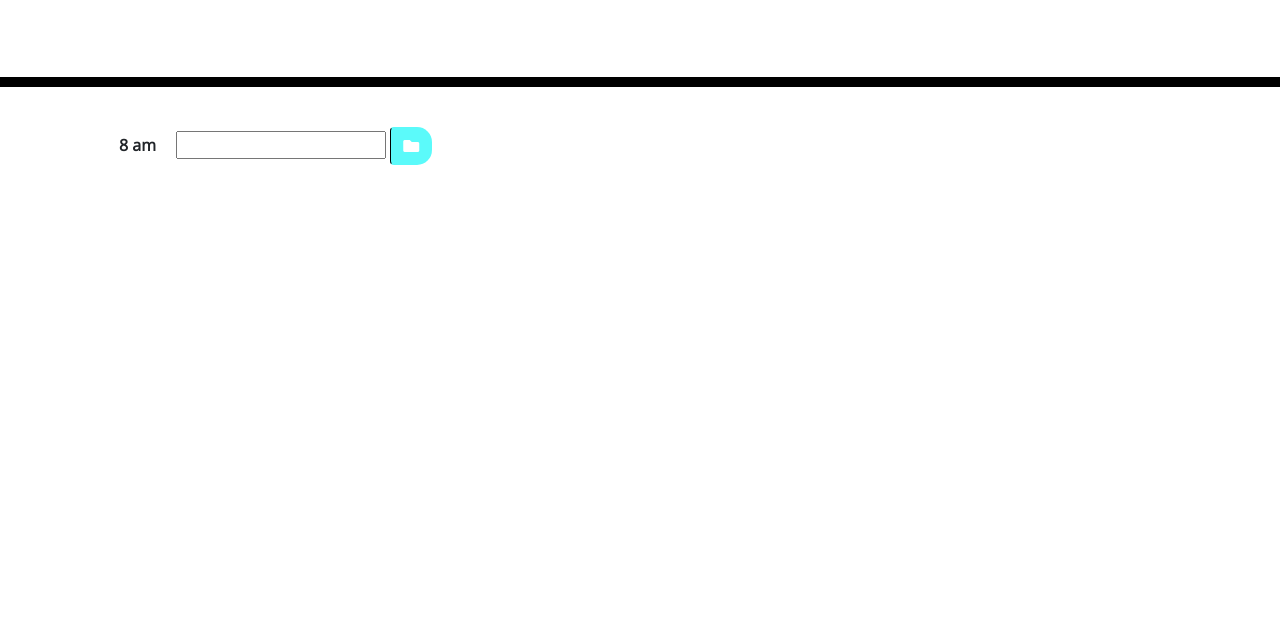
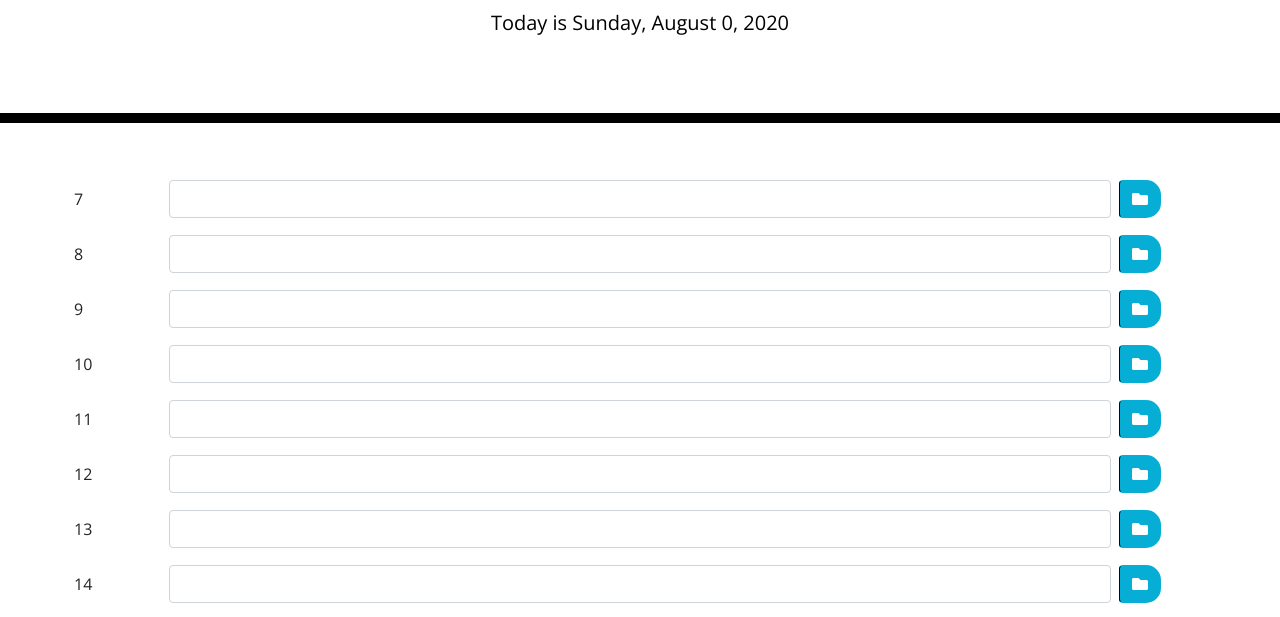
Before and after one commit to jbaxter91/day-planner, a plain HTML site: page index.html in a window 1280 px wide. Shown: the part 181-798 px from the top of the page. Drawn offline with nearby package versions, Linux system fonts and the light colour scheme.

Commit message:
Built out a lot of the js, Added hour generation based on const start and stop, added functionality to limit input to readonly if the time is past, same goes for save button dissapearing if past due

```diff
--- a/assets/scripts/script.js
+++ b/assets/scripts/script.js
@@ -7,5 +7,73 @@
     // Change this value to chang the starting time of the planner
 const STARTING_HOUR = 7;
     // Change this value to chang the stopping time of the planner
-const STOPPING_HOUR = 18;
+const STOPPING_HOUR = 23;
+    // Cached Reference to hours container
+const HOURS_CONTAINER = $("#hoursContainer");
+
+const CURRENT_DAY_DISPLAY = $("#currentDay");
+
+const DAYS = ["Sunday","Monday","Tuesday","Wednesday","Thursday","Friday","Saturday"];
+
+const MONTHS = ["January","February","March","April","May","June","July","August","September","October","November","December"];
 // ----- END Const ------
+
+    // New Date Object
+var d = new Date();
+    // Cache current hour
+var curHour = d.getHours();
+    // Cache Current Day
+var curDay = d.getDay();
+
+// Init
+$(document).ready(function() {
+    CURRENT_DAY_DISPLAY.text("Today is " + DAYS[d.getDay()] + ", " + MONTHS[d.getMonth()] + " " + curDay + ", " + d.getFullYear());
+    RenderDay();
+
+});
+
+// Function to build the by the hour display
+function RenderDay()
+{
+    for(var i = STARTING_HOUR; i <= STOPPING_HOUR; i++)
+    {
+        var row = $("<div>").addClass("row h-100 py-2");
+        var timeCol = $("<div>").addClass("col-1 px-1 my-auto bold");
+        timeCol.text(i);
+        var inputCol = $("<div>").addClass("col px-1 my-auto");
+        var inputElement = $("<input>").attr("data-hour",i);
+        inputElement.attr("type", "text");
+        inputElement.addClass("form-control");
+        inputCol.append(inputElement);
+        row.append(timeCol,inputCol);
+
+        if(curHour > i)
+        {
+            inputElement.attr('readonly', true);
+        }
+        else
+        {
+            var buttonCol = $("<div>").addClass("col-1 px-1 my-auto ");
+            var saveBtn = $("<button>").addClass("saveBtn btn my-auto");
+            var saveIcon = $("<i>").addClass("fa fa-folder");
+            buttonCol.append(saveBtn);
+            saveBtn.append(saveIcon);
+            row.append(buttonCol);
+
+        }
+
+
+
+        HOURS_CONTAINER.append(row);
+    }
+}
+
+function LoadDayInfo()
+{
+
+}
+
+function SaveDayInfo()
+{
+
+}
--- a/index.html
+++ b/index.html
@@ -28,13 +28,9 @@
       <p class="lead">A simple calendar app for scheduling your work day</p>
       <p id="currentDay" class="lead"></p>
     </header>
-    <main class="container">
+    <main id="hoursContainer" class="container pt-3">
     <!-- Timeblocks go here -->
-      <div class="section8  p-2" id="8" style="margin: 10px;">
-        <span class="p-3"><strong> 8 am</strong></span>
-        <input type="text" name="" id="8-input">
-        <button class="saveBtn btn" style="color: white; background-color: rgba(0, 248, 248, 0.644);"><i class="fa fa-folder"></i></button>
-      </div>
+
     </main>
 
     <script src="https://code.jquery.com/jquery-3.5.1.js" integrity="sha256-QWo7LDvxbWT2tbbQ97B53yJnYU3WhH/C8ycbRAkjPDc=" crossorigin="anonymous"></script>
```
